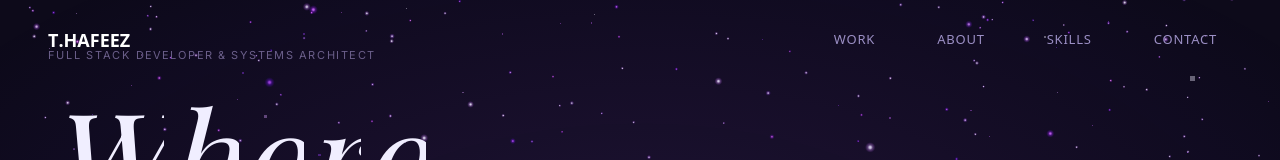
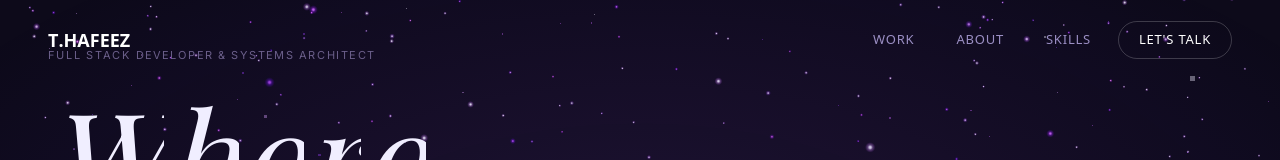
Before and after one commit to Tabsheerul/Portfolio, a Next.js app: page / in a window 1280 px wide. Shown: the top 160 px of the page. Built offline with nearby package versions, Linux system fonts and the light colour scheme.

Commit message:
feat: integrate Let's Talk magnetic CTA and refined spacing into Navbar

```diff
--- a/components/navigation/Navbar.jsx
+++ b/components/navigation/Navbar.jsx
@@ -115,11 +115,11 @@ export default function Navbar() {
         </a>
 
         {/* Desktop Nav */}
-        <nav className="hidden md:flex items-center space-x-8">
+        <nav className="hidden md:flex items-center space-x-3">
           <NavLink href="#projects-header" isActive={activeSection === '#projects-header'}>Work</NavLink>
           <NavLink href="#about" isActive={activeSection === '#about'}>About</NavLink>
           <NavLink href="#skills-header" isActive={activeSection === '#skills-header'}>Skills</NavLink>
-          <NavLink href="#contact" isActive={activeSection === '#contact'}>Contact</NavLink>
+          <NavLink href="#contact" isButton={true} isActive={activeSection === '#contact'}>Let's Talk</NavLink>
         </nav>
 
         {/* Mobile Hamburger Button */}
```
